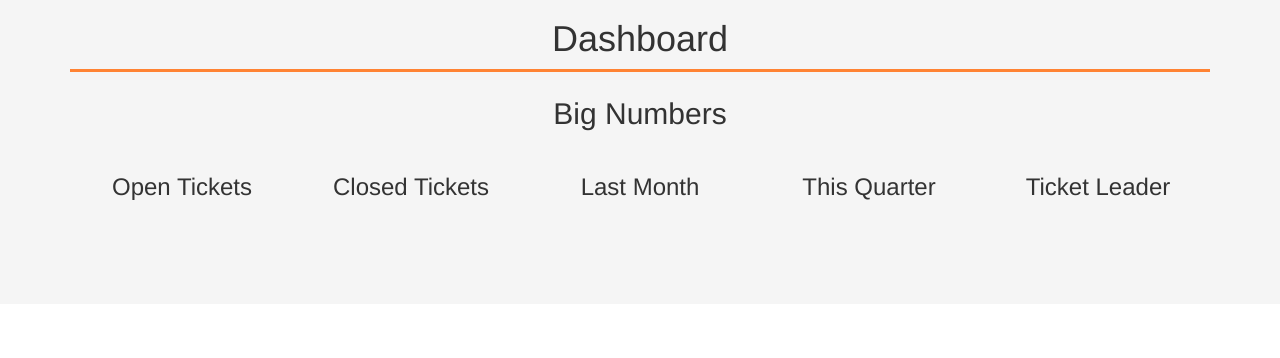
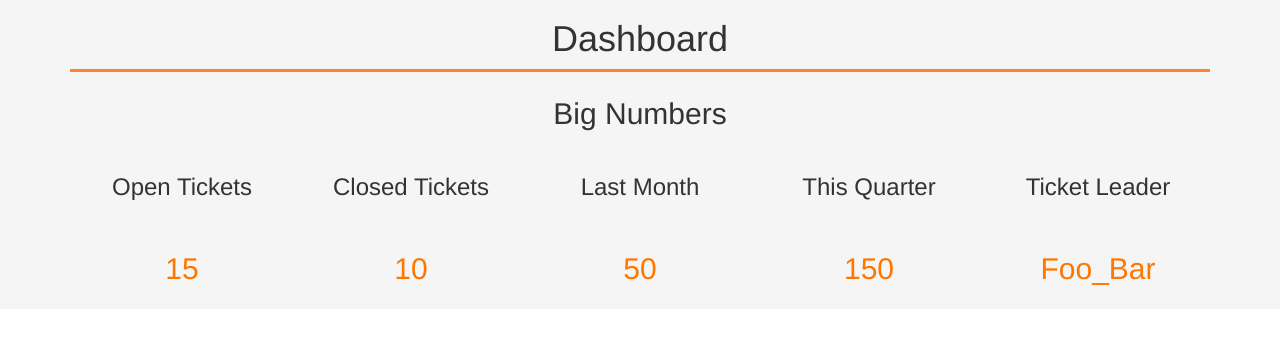
Before and after one commit to dgrbrady/ArcanistsBlog, a Flask app: page /dashboard in a window 1280 px wide. Shown: the part 84-442 px from the top of the page. Run offline with Flask 2, Linux system fonts and the light colour scheme; some libraries are stand-ins or nearby versions.

Commit message:
finished big numbers front end work .... for now

```diff
--- a/app/models.py
+++ b/app/models.py
@@ -28,7 +28,7 @@ class Role(db.Model):
     users = db.relationship('User', backref='role')
 
     def __repr__(self):
-        return '<Role: {}'.format(self.name)
+        return '<Role: {}>'.format(self.name)
 
 @login.user_loader
 def load_user(id):
--- a/app/static/css/base.css
+++ b/app/static/css/base.css
@@ -122,6 +122,35 @@ a.nav-link {
     grid-column: 5;
     grid-row: 3;
 }
+
+/* BIG NUMBER RESULTS */
+.big-numbers {
+    color: #FF7600;
+}
+.item-7 {
+    grid-column: 1;
+    grid-row: 4;
+}
+
+.item-8 {
+    grid-column: 2;
+    grid-row: 4;
+}
+
+.item-9 {
+    grid-column: 3;
+    grid-row: 4;
+}
+
+.item-10 {
+    grid-column: 4;
+    grid-row: 4;
+}
+
+.item-11 {
+    grid-column: 5;
+    grid-row: 4;
+}
 /* ROW
 .row {
     display: grid;
--- a/app/templates/dashboard.html
+++ b/app/templates/dashboard.html
@@ -13,5 +13,10 @@
     <div class="item item-4 text-center"><h3>Last Month</h3></div>
     <div class="item item-5 text-center"><h3>This Quarter</h3></div>
     <div class="item item-6 text-center"><h3>Ticket Leader</h3></div>
+    <div class="item item-7 text-center big-numbers"><h2>15</h2></div>
+    <div class="item item-8 text-center big-numbers"><h2>10</h2></div>
+    <div class="item item-9 text-center big-numbers"><h2>50</h2></div>
+    <div class="item item-10 text-center big-numbers"><h2>150</h2></div>
+    <div class="item item-11 text-center big-numbers"><h2>Foo_Bar</h2></div>
 </div>
 {% endblock %}
```
Also changed, not shown: data-dev.sqlite.
